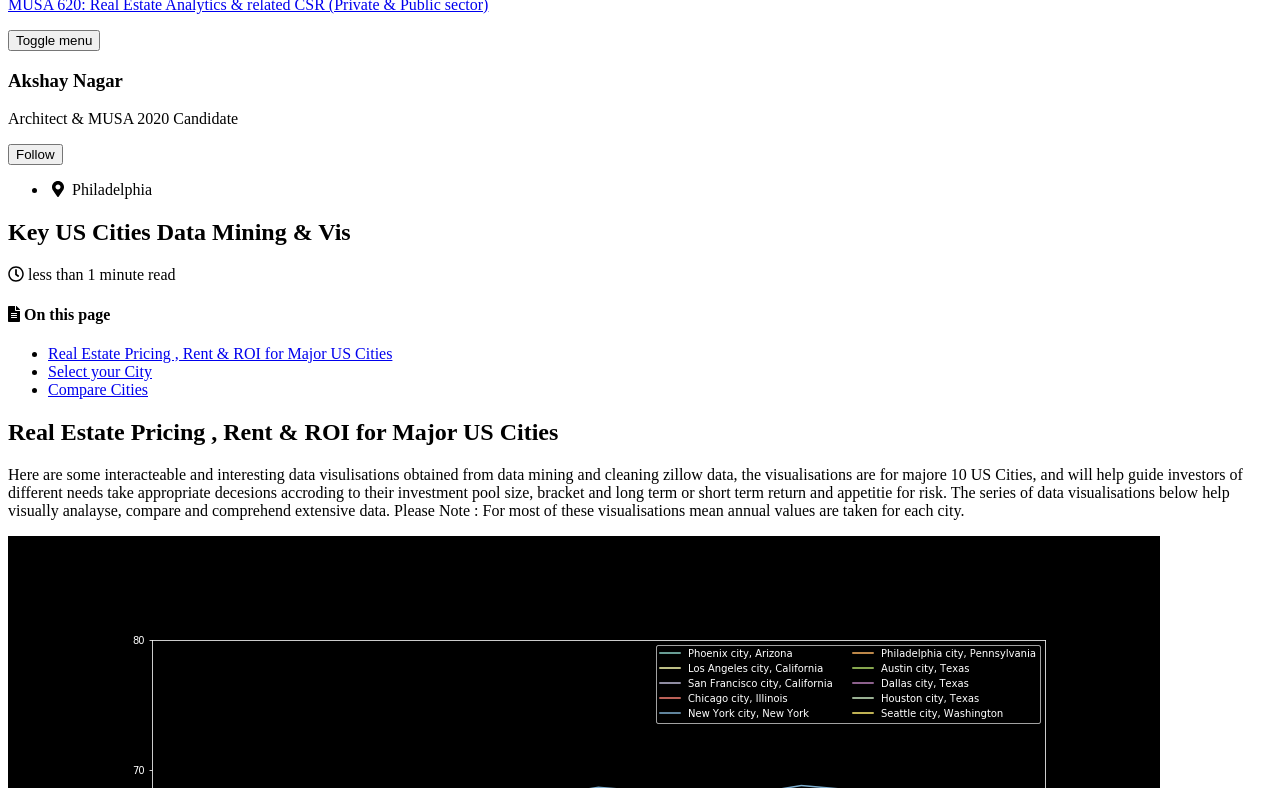
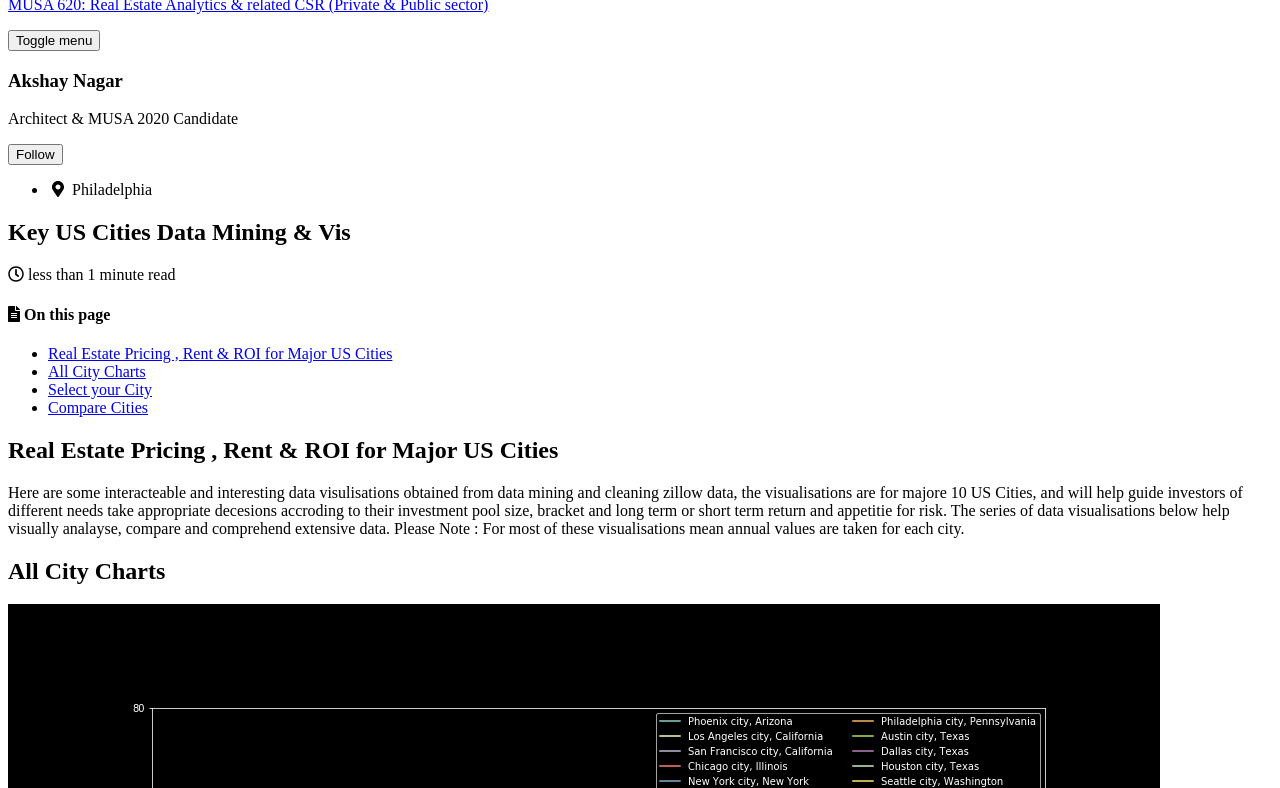
Before and after one commit to akshaynagar26/Pleasework, a Jekyll site: the page built from _posts/2019-04-18-Us-Data-Viz.md, in a window 1280 px wide and 900 px high, cut to the strip 112-900 px from the top of the window. Built offline with Jekyll 4.4.1, drawn with Linux system fonts in a browser that asks for light colours; cached includes are drawn as plain includes; nearby versions of some CDN libraries.

Commit message:
Update 2019-04-18-Us-Data-Viz.md

```diff
--- a/_posts/2019-04-18-Us-Data-Viz.md
+++ b/_posts/2019-04-18-Us-Data-Viz.md
@@ -27,11 +27,8 @@ Here are some interacteable and interesting data visulisations obtained from dat
 The series of data visualisations below help visually analayse, compare and comprehend extensive data.
 Please Note : For most of these visualisations mean annual values are taken for each city.
 
+## All City Charts
 
-![dark]({{ site.url }}{{ site.baseurl }}/assets/images/dark.png)
-![dark1]({{ site.url }}{{ site.baseurl }}/assets/images/dark1.png)
-![dark2]({{ site.url }}{{ site.baseurl }}/assets/images/dark2.png)
-![dark3]({{ site.url }}{{ site.baseurl }}/assets/images/dark3.png)
 
 
 <div id="hv-chart-1"></div>
@@ -52,7 +49,10 @@ Please Note : For most of these visualisations mean annual values are taken for
 <div id="hv-chart-4"></div>
 
 
-
+![dark]({{ site.url }}{{ site.baseurl }}/assets/images/dark.png)
+![dark1]({{ site.url }}{{ site.baseurl }}/assets/images/dark1.png)
+![dark2]({{ site.url }}{{ site.baseurl }}/assets/images/dark2.png)
+![dark3]({{ site.url }}{{ site.baseurl }}/assets/images/dark3.png)
 
 <div id="hv-chart-5"></div>
 
```
